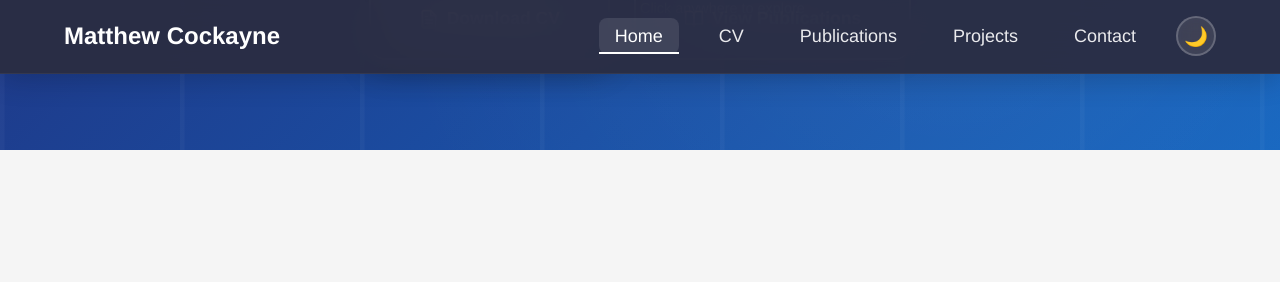
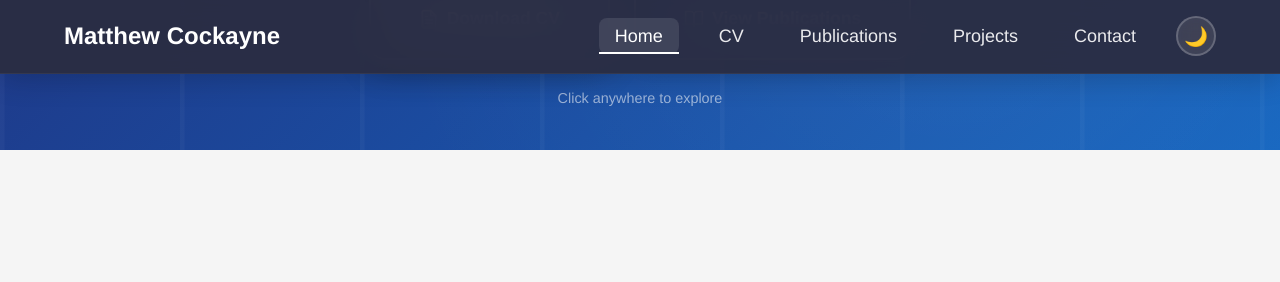
Before and after one commit to Matt-Cockayne/matt-cockayne.github.io, a Jekyll site: the page built from index.md, in a window 1280 px wide and 900 px high, scrolled down 500 px. Shown: the top 282 px of the window. Built offline with Jekyll 4.4.1, drawn with Linux system fonts in a browser that asks for light colours.

Commit message:
hero box centering

```diff
--- a/_layouts/home.html
+++ b/_layouts/home.html
@@ -52,11 +52,11 @@
                     View Publications
                 </a>
             </div>
+        </div>
 
-            <!-- Click to explore hint -->
-            <div class="hero-hint">
-                <p>Click anywhere to explore</p>
-            </div>
+        <!-- Click to explore hint -->
+        <div class="hero-hint">
+            <p>Click anywhere to explore</p>
         </div>
     </section>
 
--- a/assets/styles.css
+++ b/assets/styles.css
@@ -502,13 +502,14 @@
 .hero-hint {
   position: absolute;
   bottom: 2rem;
-  left: 50%;
-  transform: translateX(-50%);
+  left: 0;
+  right: 0;
   color: rgba(255, 255, 255, 0.7);
   font-size: 0.9rem;
   animation: bounce 2s infinite;
   opacity: 0.8;
   z-index: 1;
+  text-align: center;
 }
 
 .hero-hint p {
```
